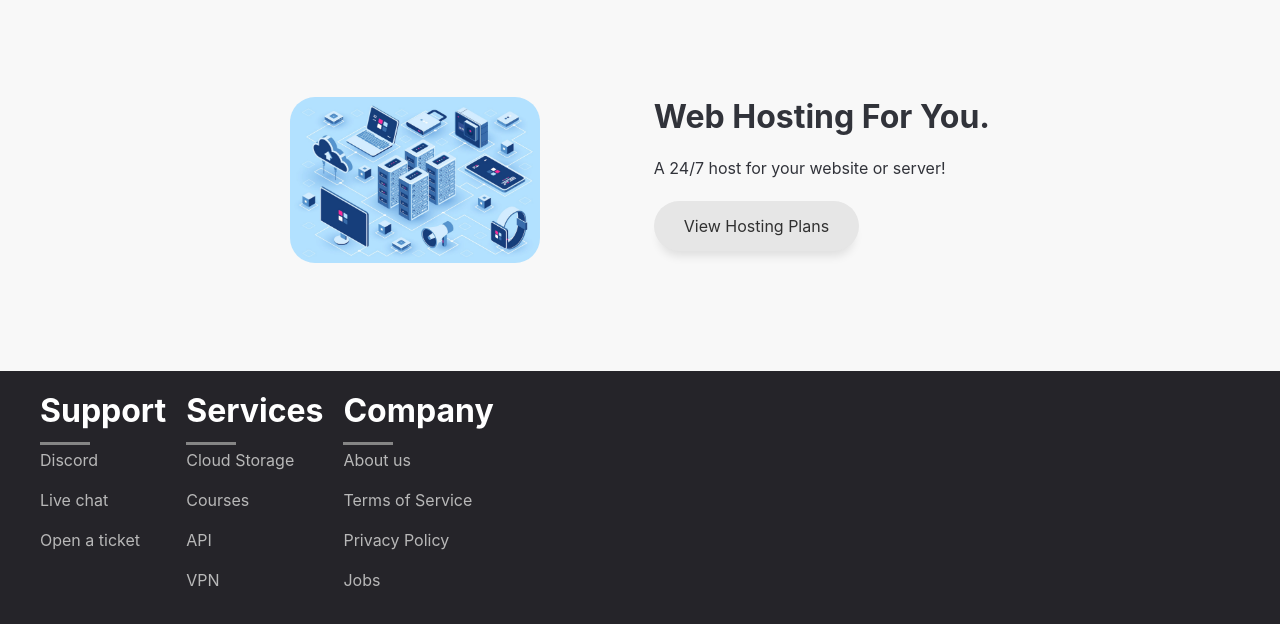
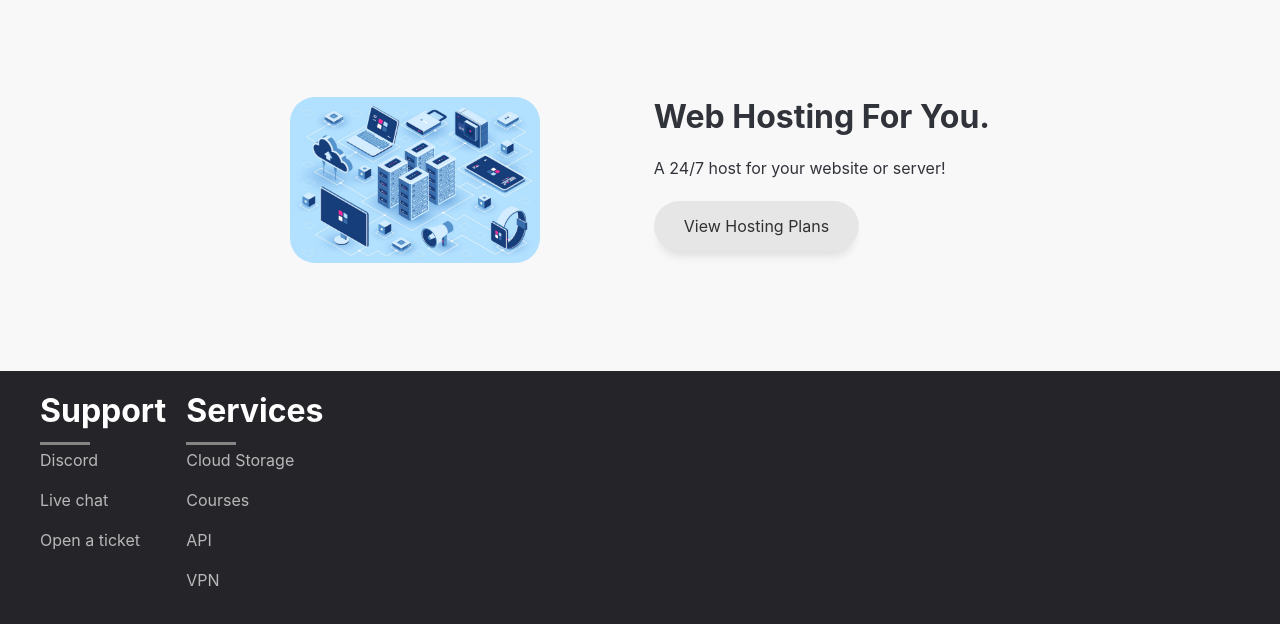
Before and after one commit to straight-code/hosting-frontend, a plain HTML site: page index.html in a window 1280 px wide. Shown: the part 2930-3554 px from the top of the page. Drawn offline with Linux system fonts and the light colour scheme.

Commit message:
Update index.html

```diff
--- a/index.html
+++ b/index.html
@@ -191,15 +191,7 @@
                                 <li><a href='https://vpn.straight-code.xyz'>VPN</a></li>
                             </ul>
                         </div>
-                        <div class='footer-list'>
-                            <h1>Company</h1>
-                            <ul>
-                                <li><a href='#'>About us</a></li>
-                                <li><a href='#'>Terms of Service</a></li>
-                                <li><a href='#'>Privacy Policy</a></li>
-                                <li><a href='#'>Jobs</a></li>
-                            </ul>
-                        </div>
+
                     </div>
                 </footer>
             </div>
```
